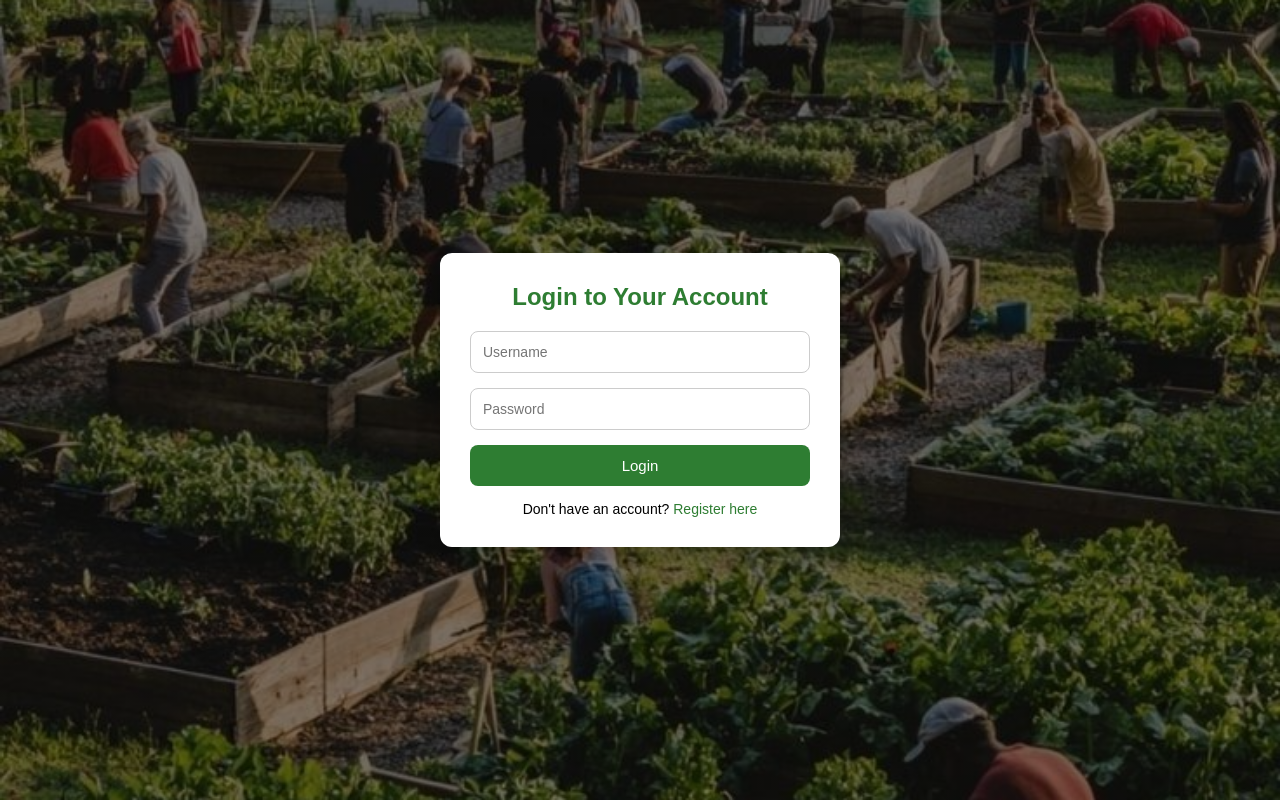
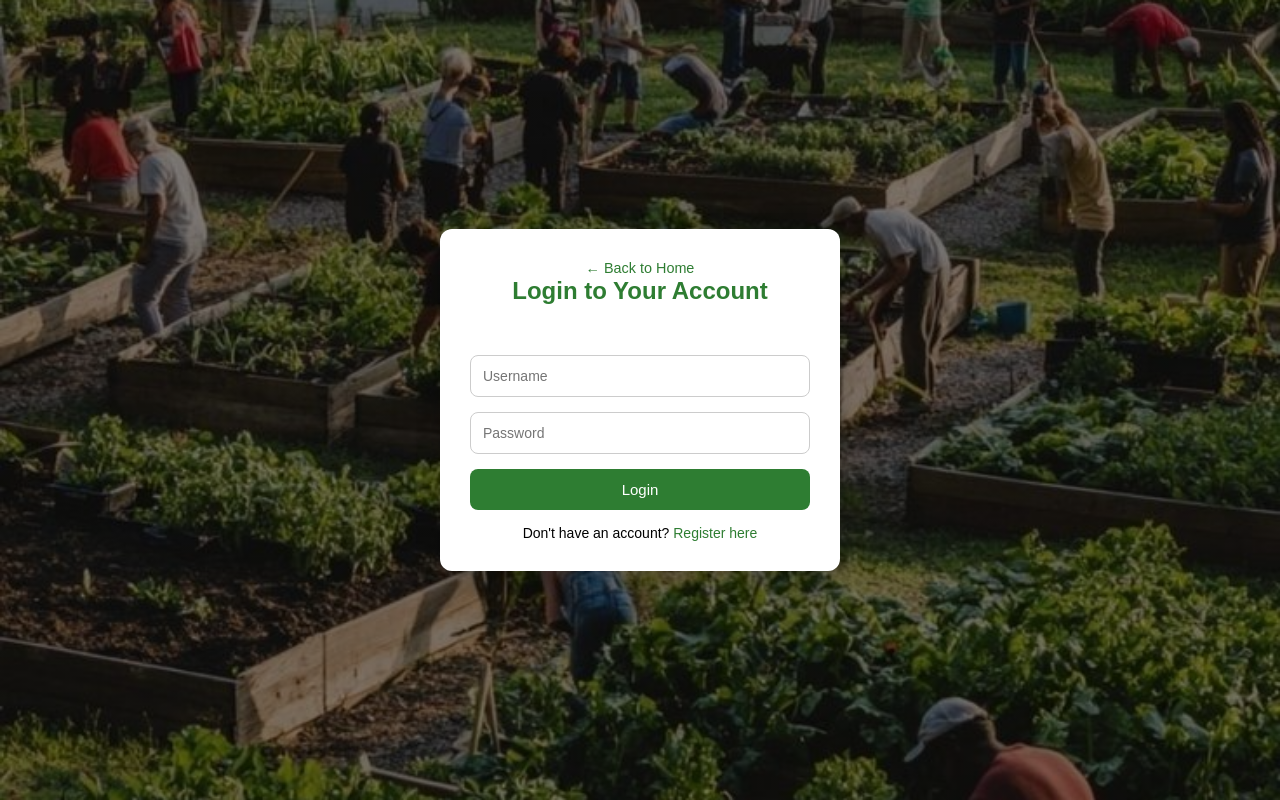
Before and after one commit to SIMBA4KT/AGRITRADE, a website: page pages/login.html in a window 1280 px wide. Drawn offline with Linux system fonts and the light colour scheme; files whose address does not match are found by name.

Commit message:
Update login.html

```diff
--- a/pages/login.html
+++ b/pages/login.html
@@ -4,26 +4,26 @@
     <meta charset="UTF-8">
     <meta name="viewport" content="width=device-width, initial-scale=1.0">
     <title>Login | AgriTrade</title>
-
     <link rel="stylesheet" href="../css/style.css">
     <link rel="stylesheet" href="../css/auth.css">
 </head>
 <body>
-      <div>
     <div class="container">
         <div class="form-container">
+            <a href="../index.html" style="text-decoration: none; font-size: 0.9rem;">← Back to Home</a>
             <h2>Login to Your Account</h2>
             <form id="loginForm">
-                        <p id="message" style="font-size: 0.8rem; margin-bottom: 10px;"></p>
+
+                <p id="message" style="font-size: 0.9rem; font-weight: bold; margin-bottom: 10px; min-height: 1.2rem;"></p>
                 <input type="text" id="username" placeholder="Username" required>
                 <input type="password" id="password" placeholder="Password" required>
+
                 <button type="button" onclick="handleAuth('login')">Login</button>
             </form>
             <p>Don't have an account? <a href="register.html">Register here</a></p>
         </div>
     </div>
-      </div>
+
+    <script src="../js/auth.js"></script>
 </body>
 </html>
-
-<script src="../js/auth.js"></script>
```
Lines whose indentation alone changed are shown as unchanged.
